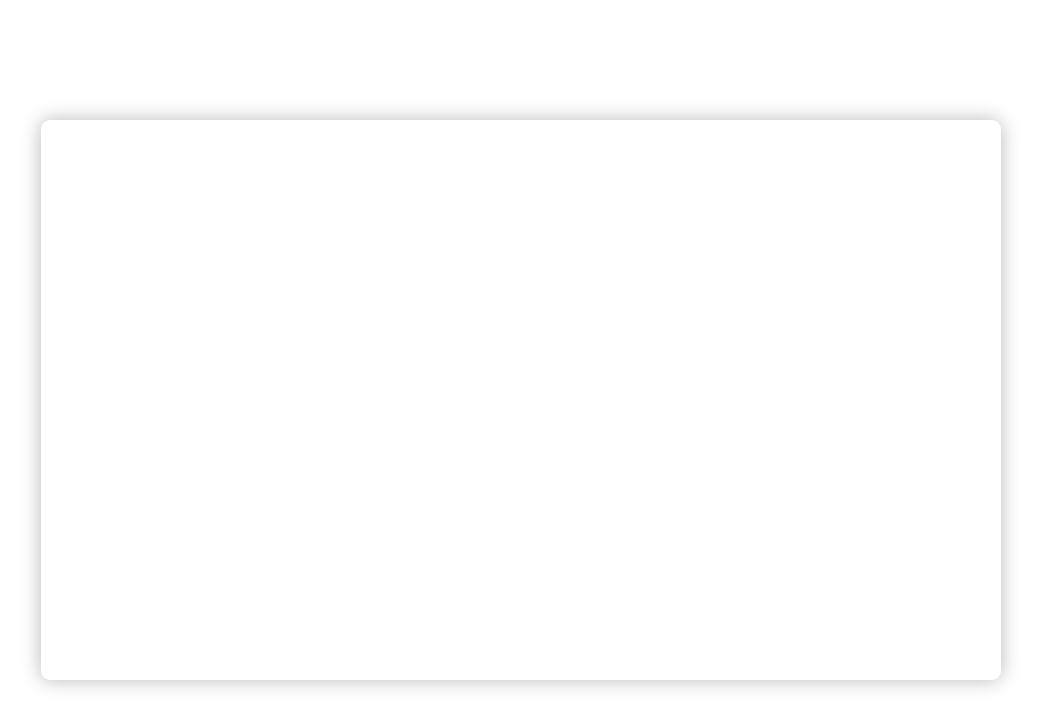
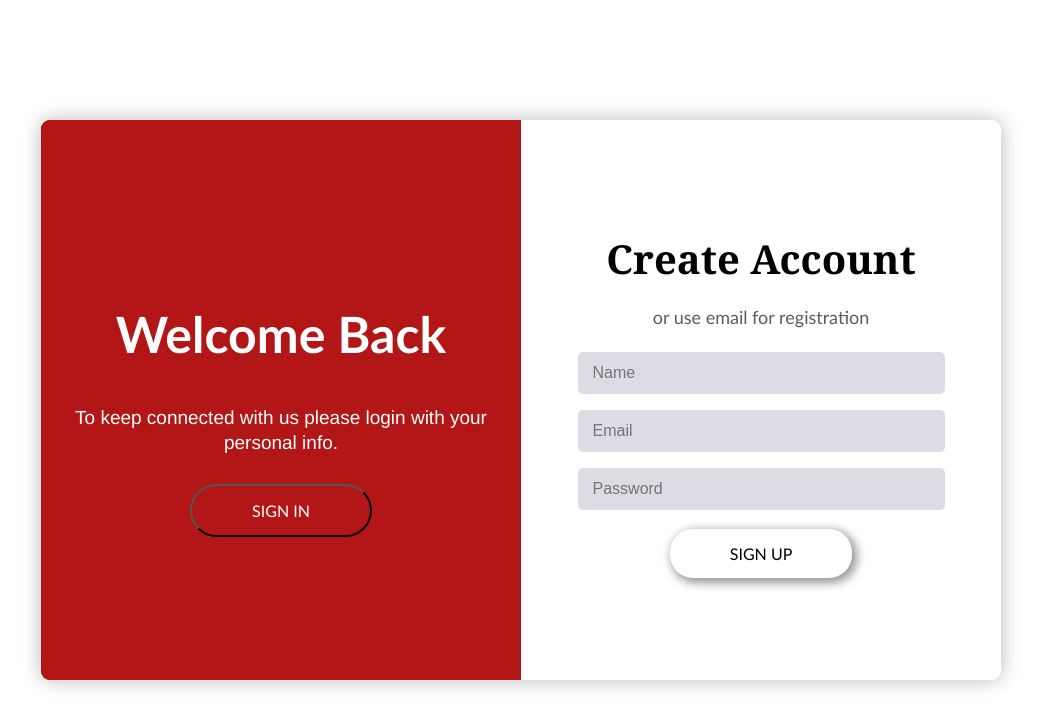
Before and after one commit to Blood-Ui/BloodUI-Frontend, a React (Vite) app: page / in a window 1280 px wide. Shown: the top 728 px of the page, without its empty margins (119-1160 px from the left). Built offline with nearby package versions, Linux system fonts and the light colour scheme.

Commit message:
footer-usestate-part-ongoing

```diff
--- a/src/components/Login/Login.jsx
+++ b/src/components/Login/Login.jsx
@@ -1,16 +1,69 @@
-import React from 'react'
+import React, {useState} from 'react'
 import './LoginStyles.css'
 
 
 const Login = () => {
+
+  const [isSignInActive, setIsSignInActive] = useState(true);
+
+  const toggleForm = () => {
+    setIsSignInActive(!isSignInActive);
+  };
+
   return (
     <div className="container">
-        <div className="form sign-in-form">
+        <div className={`form ${isSignInActive ? 'sign-in-form' : 'sign-up-form active'}`}>
             <div className="wrapper">
                 <form action="">
-                    <h1>Sign In</h1>
+                    <h1>S{}</h1>
+                    <span>or use your account</span>
+                    <div className="input-field">
+                      <input type="email" placeholder='Email' />
+                    </div>
+                    <div className="input-field">
+                      <input type="password" placeholder='Password' />
+                    </div>
+                    <a class="frgt" href="#" >Forgot  your  Password ?</a>
+                    <div class="btn">
+                        <button type="submit">SIGN IN</button>
+                    </div>
                 </form>
             </div>
+        </div>
+        <div className="form sign-up-form active">
+          <div className="wrapper">
+            <form action="">
+              <h1>Create Account</h1>
+              <span>or use email for registration</span>
+              <div className="input-feild">
+                <input type="name" placeholder='Name'/>
+              </div>
+              <div className="input-feild">
+                <input type="email" placeholder='Email'/>
+              </div>
+              <div className="input-feild">
+                <input type="password" placeholder='Password'/>
+              </div>
+              <div className="btn">
+                <button type='submit'>SIGN UP</button>
+              </div>
+            </form>
+          </div>
+        </div>
+        <div className="overlay-container">
+          <div className="overlay">
+            <div className="overlay-left">
+              <h1>Welcome Back</h1>
+              <p>To keep connected with us please login with your personal info.</p>
+              <button id='signInButton'>SIGN IN</button>
+            </div>
+            <div className="overlay-right">
+              <h1>Hello Friend!</h1>
+              <p>Enter you personal details and start journey with us</p>
+              <button id='signInButton'>SIGN UP</button>
+            </div>
+
+          </div>
         </div>
     </div>
   )
```
